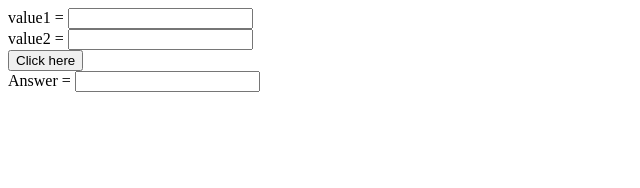
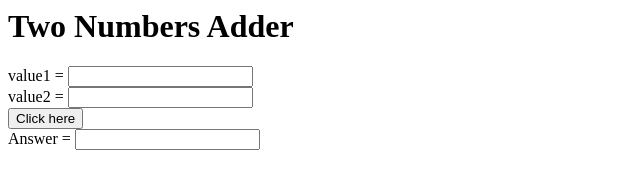
Before and after one commit to rajasree519/AddNumber, a plain HTML site: page index.html in a window 1280 px wide. Shown: the whole page, without its empty margins (0-640 px from the left). Drawn offline with Linux system fonts and the light colour scheme.

Commit message:
Update index.html

```diff
--- a/index.html
+++ b/index.html
@@ -2,6 +2,7 @@
 
 <html>
   <head>
+    <h1> Two Numbers Adder</h1>
         <title>Add</title>
         <script language="javascript">
                 function addNumbers()
```
